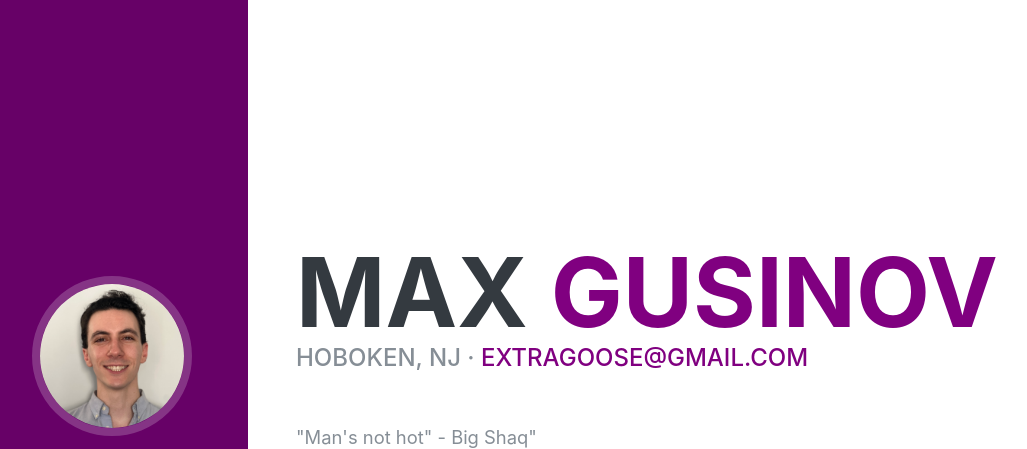
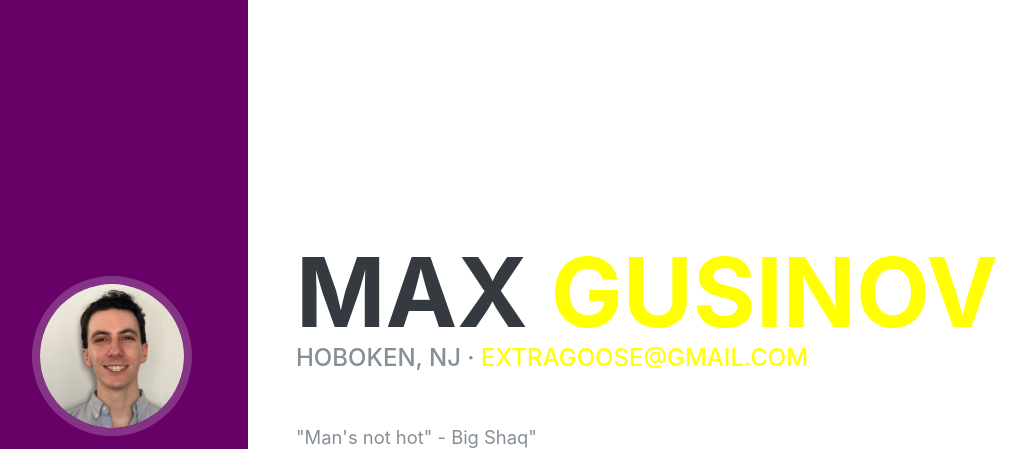
Before and after one commit to mgusinov/pers_website, a plain HTML site: page index.html in a window 1280 px wide. Shown: the top 449 px of the page, without its empty margins (24-1051 px from the left). Drawn offline with nearby package versions, Linux system fonts and the light colour scheme; a web font is replaced by a local one.

Commit message:
test again, color change

```diff
--- a/css/app.css
+++ b/css/app.css
@@ -3,7 +3,7 @@
 }
 
 .purpletext {
-  color: purple !important;
+  color: yellow !important;
   text-decoration: none !important;
 }
 
```
